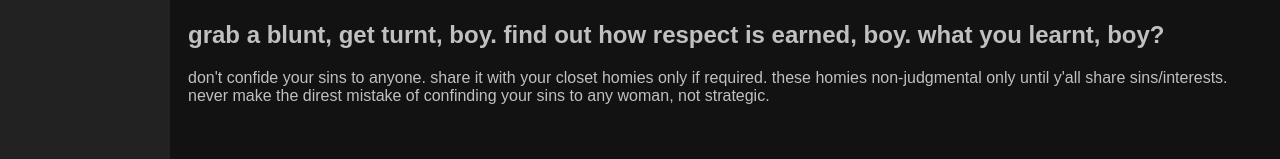
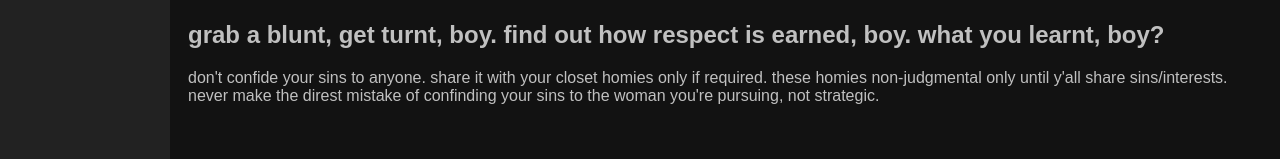
Before and after one commit to smadduri9/bingbopboomboombopbam, a plain HTML site: page what-i-want.html in a window 1280 px wide. Shown: the part 508-667 px from the top of the page. Drawn offline with Linux system fonts and the light colour scheme.

Commit message:
post2 typo in what-i-want.html

```diff
--- a/what-i-want.html
+++ b/what-i-want.html
@@ -76,7 +76,7 @@
         <p>shout out to my pimp jordan!</p>
         <iframe width="560" height="315" src="https://www.youtube.com/embed/EBNpRuTtpLs" frameborder="0" allowfullscreen></iframe>
         <h2>grab a blunt, get turnt, boy. find out how respect is earned, boy. what you learnt, boy?</h2>
-        <p>don't  confide your  sins  to anyone. share it with your closet homies only if required. these homies non-judgmental only until y'all share sins/interests. never make the direst mistake of confinding your sins to any woman, not strategic.</p>
+        <p>don't  confide your  sins  to anyone. share it with your closet homies only if required. these homies non-judgmental only until y'all share sins/interests. never make the direst mistake of confinding your sins to the woman you're pursuing, not strategic.</p>
     </main>
 </body>
 </html>
```
